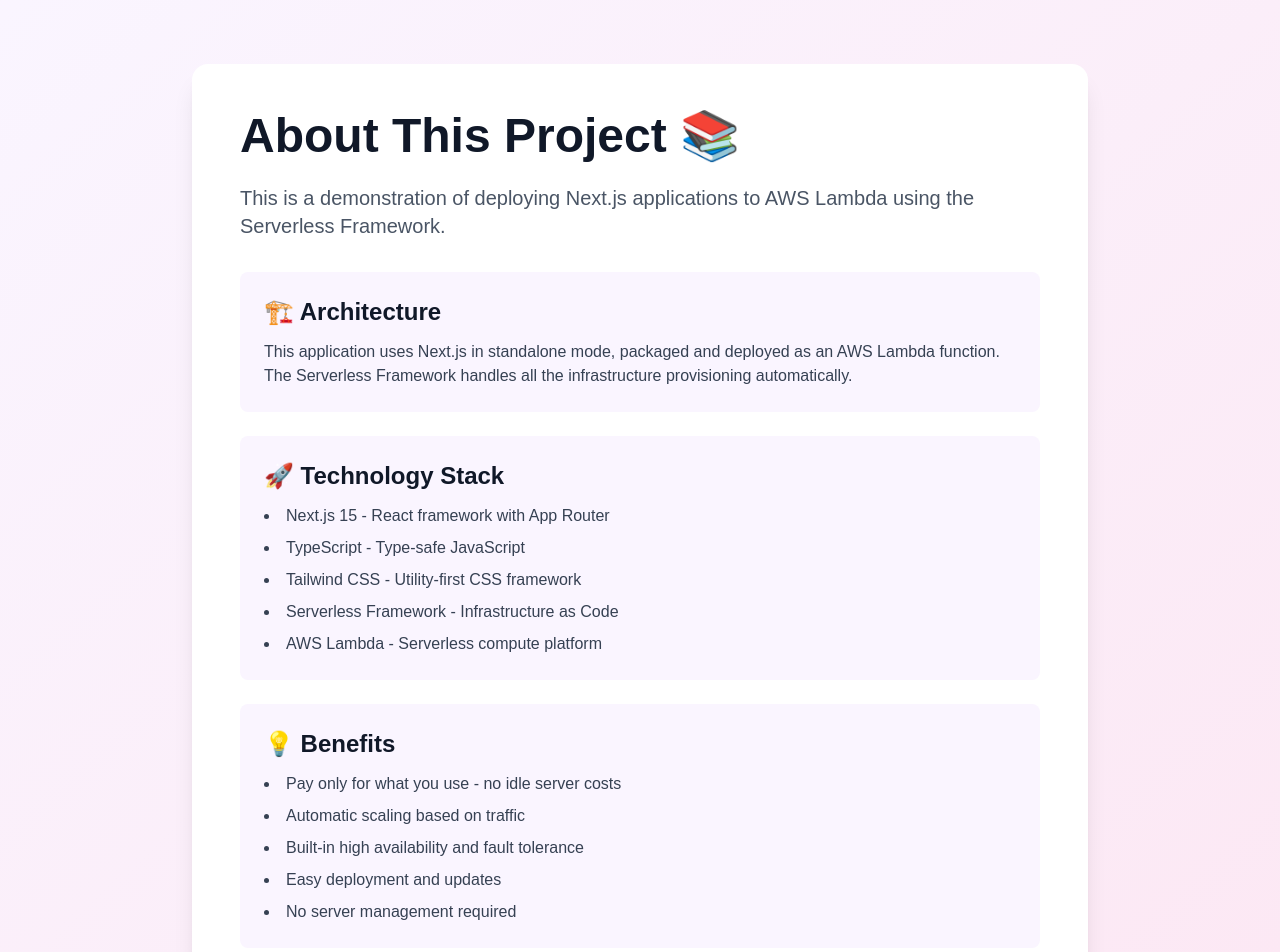
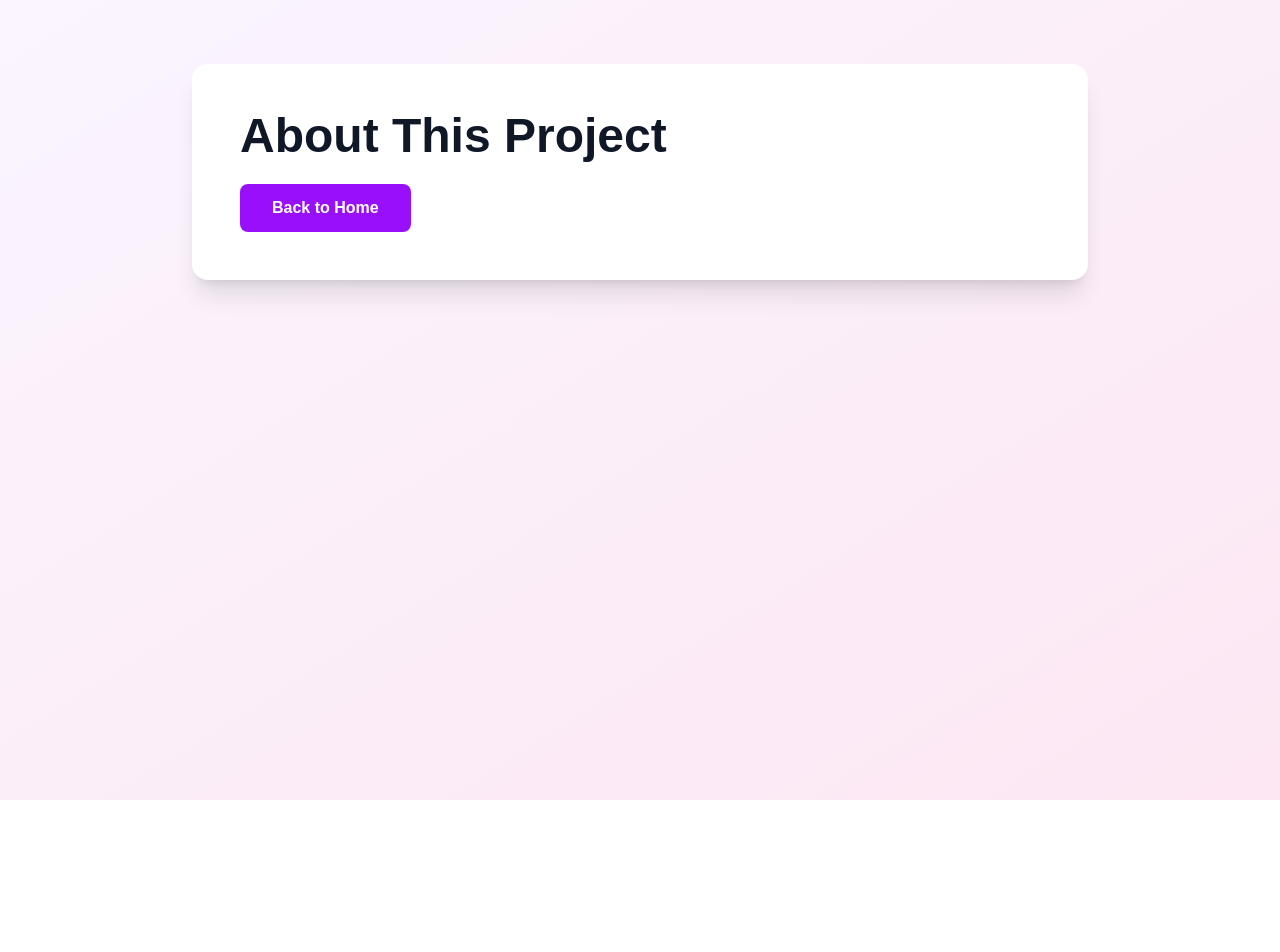
Before and after one commit to MAnasLatif/nextjs-lambda, a Next.js app: page /about in a window 1280 px wide. Shown: the top 952 px of the page. After the commit the page ends 800 px from the top, so only its background shows below. Built offline with nearby package versions, Linux system fonts and the light colour scheme.

Commit message:
Remove unnecessary text and emojis from About and Home pages for clarity

```diff
--- a/app/about/page.tsx
+++ b/app/about/page.tsx
@@ -7,57 +7,13 @@
         <div className="max-w-4xl mx-auto">
           <div className="bg-white dark:bg-gray-800 rounded-2xl shadow-xl p-8 md:p-12">
             <h1 className="text-5xl font-bold text-gray-900 dark:text-white mb-6">
-              About This Project 📚
+              About This Project
             </h1>
-            <p className="text-xl text-gray-600 dark:text-gray-300 mb-8">
-              This is a demonstration of deploying Next.js applications to AWS
-              Lambda using the Serverless Framework.
-            </p>
-
-            <div className="space-y-6 mb-8">
-              <div className="bg-purple-50 dark:bg-gray-700 rounded-lg p-6">
-                <h2 className="text-2xl font-semibold text-gray-900 dark:text-white mb-3">
-                  🏗️ Architecture
-                </h2>
-                <p className="text-gray-700 dark:text-gray-300">
-                  This application uses Next.js in standalone mode, packaged and
-                  deployed as an AWS Lambda function. The Serverless Framework
-                  handles all the infrastructure provisioning automatically.
-                </p>
-              </div>
-
-              <div className="bg-purple-50 dark:bg-gray-700 rounded-lg p-6">
-                <h2 className="text-2xl font-semibold text-gray-900 dark:text-white mb-3">
-                  🚀 Technology Stack
-                </h2>
-                <ul className="list-disc list-inside text-gray-700 dark:text-gray-300 space-y-2">
-                  <li>Next.js 15 - React framework with App Router</li>
-                  <li>TypeScript - Type-safe JavaScript</li>
-                  <li>Tailwind CSS - Utility-first CSS framework</li>
-                  <li>Serverless Framework - Infrastructure as Code</li>
-                  <li>AWS Lambda - Serverless compute platform</li>
-                </ul>
-              </div>
-
-              <div className="bg-purple-50 dark:bg-gray-700 rounded-lg p-6">
-                <h2 className="text-2xl font-semibold text-gray-900 dark:text-white mb-3">
-                  💡 Benefits
-                </h2>
-                <ul className="list-disc list-inside text-gray-700 dark:text-gray-300 space-y-2">
-                  <li>Pay only for what you use - no idle server costs</li>
-                  <li>Automatic scaling based on traffic</li>
-                  <li>Built-in high availability and fault tolerance</li>
-                  <li>Easy deployment and updates</li>
-                  <li>No server management required</li>
-                </ul>
-              </div>
-            </div>
-
             <Link
               href="/"
               className="inline-block bg-purple-600 hover:bg-purple-700 text-white font-semibold px-8 py-3 rounded-lg transition-colors"
             >
-              ← Back to Home
+              Back to Home
             </Link>
           </div>
         </div>
--- a/app/page.tsx
+++ b/app/page.tsx
@@ -7,56 +7,15 @@
         <div className="max-w-4xl mx-auto">
           <div className="bg-white dark:bg-gray-800 rounded-2xl shadow-xl p-8 md:p-12">
             <h1 className="text-5xl font-bold text-gray-900 dark:text-white mb-6">
-              Welcome to Next.js on AWS Lambda! 🚀
+              Welcome to Next.js on AWS Lambda!
             </h1>
-            <p className="text-xl text-gray-600 dark:text-gray-300 mb-8">
-              This is a serverless Next.js application deployed on AWS Lambda
-              using the Serverless Framework.
-            </p>
-
-            <div className="bg-blue-50 dark:bg-gray-700 rounded-lg p-6 mb-8">
-              <h2 className="text-2xl font-semibold text-gray-900 dark:text-white mb-4">
-                Features:
-              </h2>
-              <ul className="space-y-2 text-gray-700 dark:text-gray-300">
-                <li className="flex items-center">
-                  <span className="mr-2">✅</span>
-                  Next.js 15 with App Router
-                </li>
-                <li className="flex items-center">
-                  <span className="mr-2">✅</span>
-                  TypeScript for type safety
-                </li>
-                <li className="flex items-center">
-                  <span className="mr-2">✅</span>
-                  Tailwind CSS for styling
-                </li>
-                <li className="flex items-center">
-                  <span className="mr-2">✅</span>
-                  Serverless Framework deployment
-                </li>
-                <li className="flex items-center">
-                  <span className="mr-2">✅</span>
-                  AWS Lambda Function URL
-                </li>
-              </ul>
-            </div>
-
             <div className="flex gap-4">
               <Link
                 href="/about"
                 className="inline-block bg-indigo-600 hover:bg-indigo-700 text-white font-semibold px-8 py-3 rounded-lg transition-colors"
               >
-                Go to About Page →
+                Go to About Page
               </Link>
-              <a
-                href="https://github.com"
-                target="_blank"
-                rel="noopener noreferrer"
-                className="inline-block bg-gray-800 hover:bg-gray-900 text-white font-semibold px-8 py-3 rounded-lg transition-colors"
-              >
-                View on GitHub
-              </a>
             </div>
           </div>
         </div>
```
